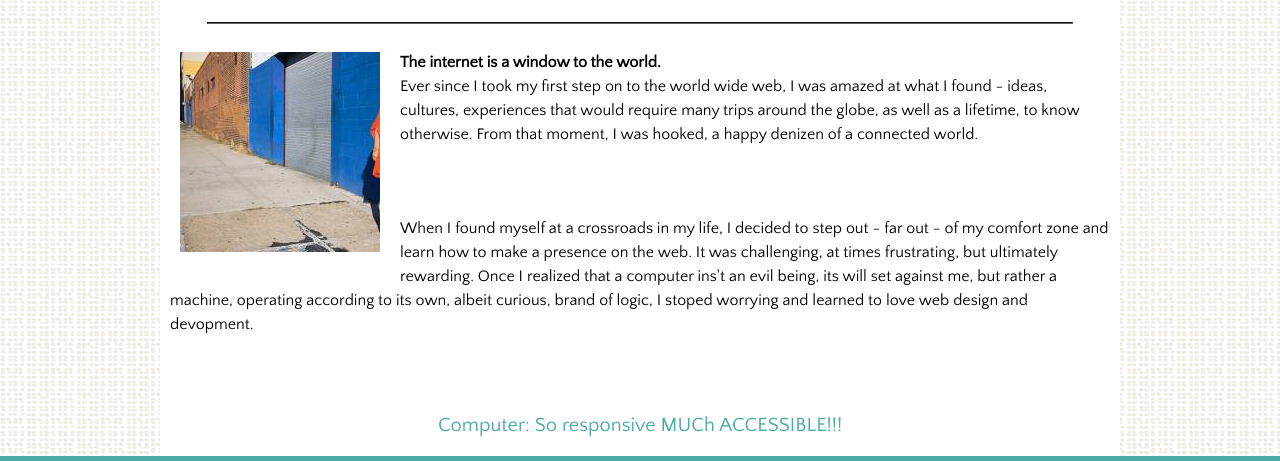
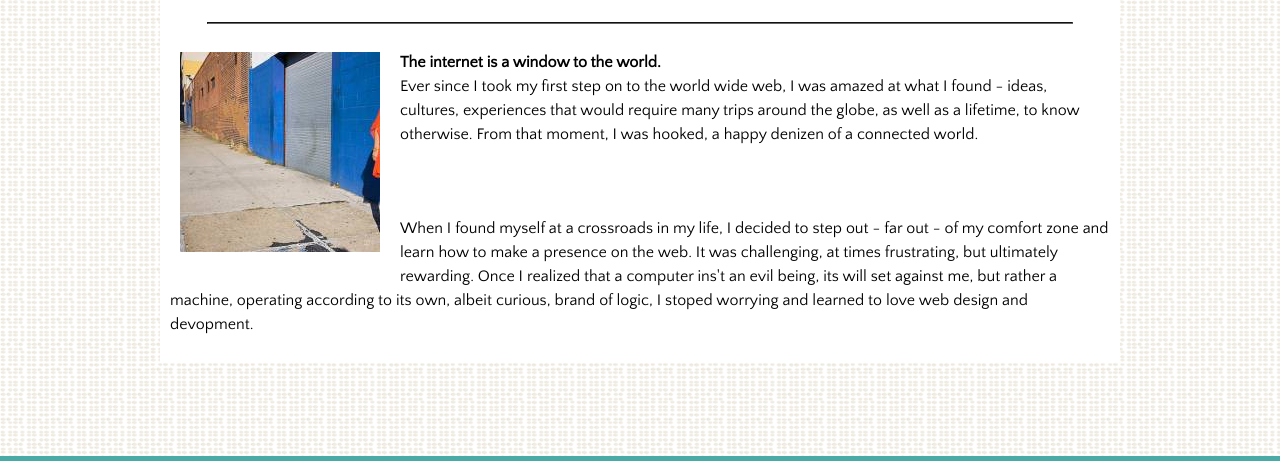
Before and after one commit to 19stesha69/Basic-Portfolio, a plain HTML site: page index.html in a window 1280 px wide. Shown: the part 258-719 px from the top of the page. Drawn offline with Linux system fonts and the light colour scheme.

```diff
--- a/index.html
+++ b/index.html
@@ -56,10 +56,6 @@
                 but rather a machine, operating according to its own, albeit curious, brand of logic, I stoped
                 worrying and learned to love web design and devopment.</p>
 
-                <br>
-
-                <p id="center-me">Computer: So responsive MUCh ACCESSIBLE!!!</p>
-
         </section>
 
     </main>
```
Also changed, not shown: 1 other file.
